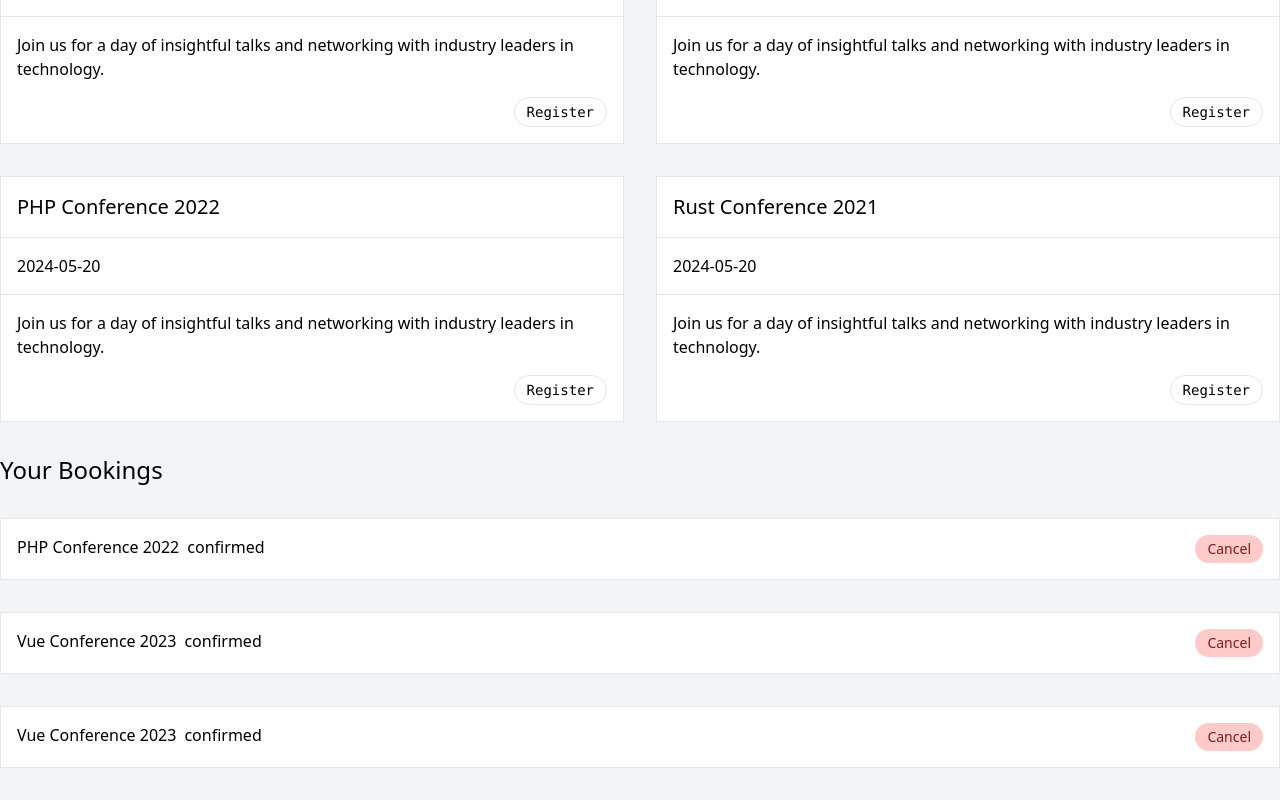
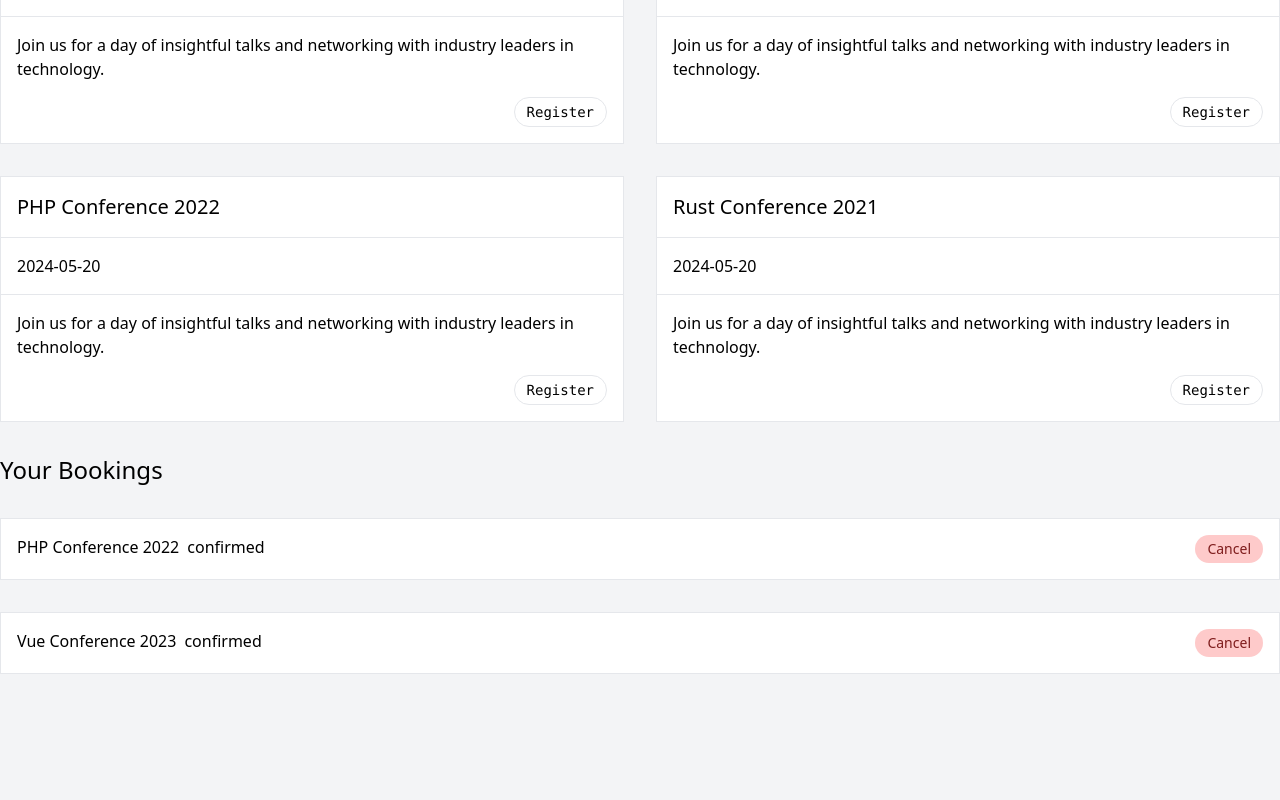
Before and after one commit to richiea1y/event-booking, a Vue app: page / in a window 1280 px wide. Shown: the part 270-1070 px from the top of the page. After the commit the page ends 976 px from the top, so only its background shows below. Built offline with nearby package versions, Linux system fonts and the light colour scheme; data requests are answered from the project's data file.

Commit message:
feat(Optimistic UI): Check whether got register twice to the same event
- check if the bookings value array contains specific element.
  (Array some() method will return true if there is at least one element on this list that is matching)

```diff
--- a/db.json
+++ b/db.json
@@ -43,13 +43,6 @@
       "eventId": "2",
       "eventTitle": "Vue Conference 2023",
       "status": "confirmed"
-    },
-    {
-      "id": "1744275328920",
-      "userId": 1,
-      "eventId": "2",
-      "eventTitle": "Vue Conference 2023",
-      "status": "confirmed"
     }
   ]
 }
--- a/src/App.vue
+++ b/src/App.vue
@@ -69,6 +69,11 @@
 }
 
 const handleRegistration = async (event) => {
+  if (bookings.value.some((booking) => booking.eventId === event.id && booking.userId === 1)) {
+    alert('You are already registered for this event.')
+    return
+  }
+
   const newBooking = {
     id: Date.now().toString(),
     userId: 1,
```
